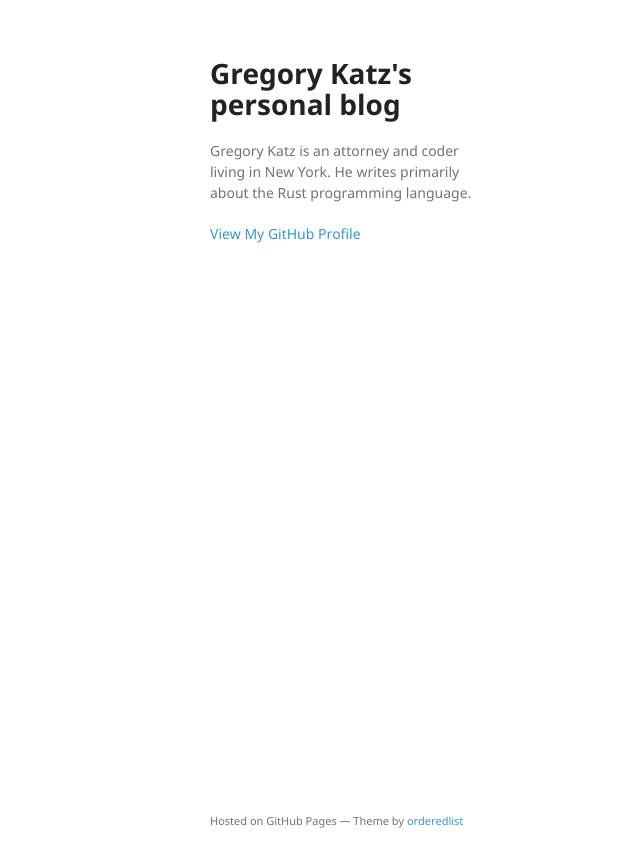
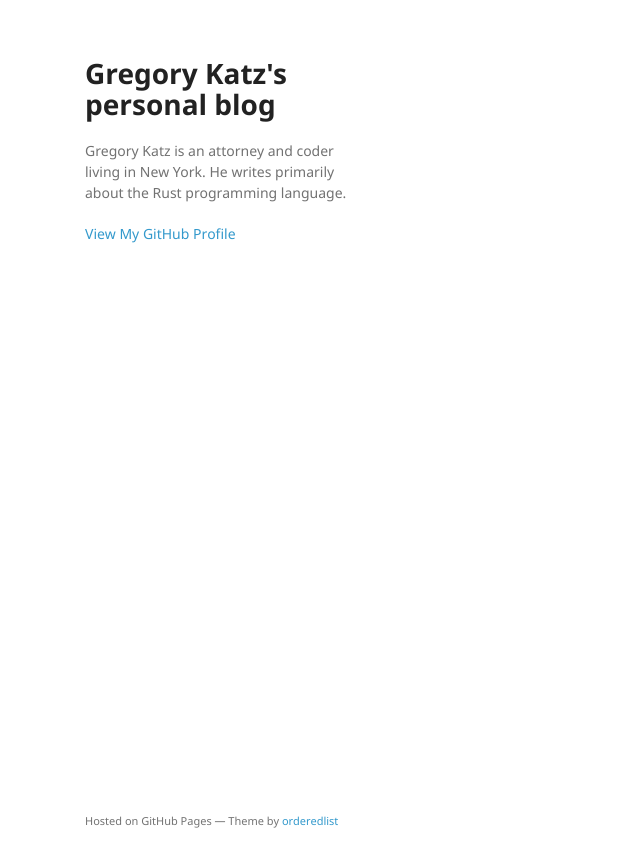
Before and after one commit to gregkatz/gregkatz.github.io, a Jekyll site: the page built from index.md, in a window 1280 px wide. Shown: the top 867 px of the page, without its empty margins (0-640 px from the left). Built offline with Jekyll 4.4.1, drawn with Linux system fonts in a browser that asks for light colours.

Commit message:
widened the layout

```diff
--- a/_sass/jekyll-theme-minimal.scss
+++ b/_sass/jekyll-theme-minimal.scss
@@ -55,7 +55,7 @@ a:hover small {
 }
 
 .wrapper {
-  width:860px;
+  width:1110px;
   margin:0 auto;
 }
 
@@ -171,7 +171,7 @@ header ul a strong {
 }
 
 section {
-  width:500px;
+  width:750px;
   float:right;
   padding-bottom:50px;
 }
```
